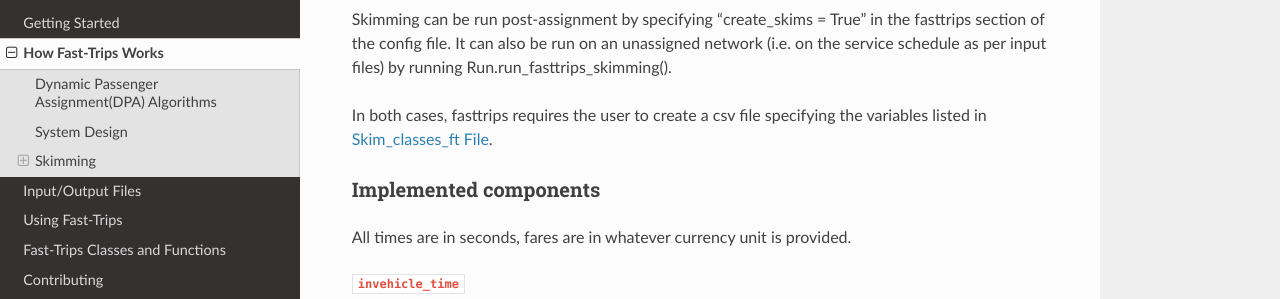
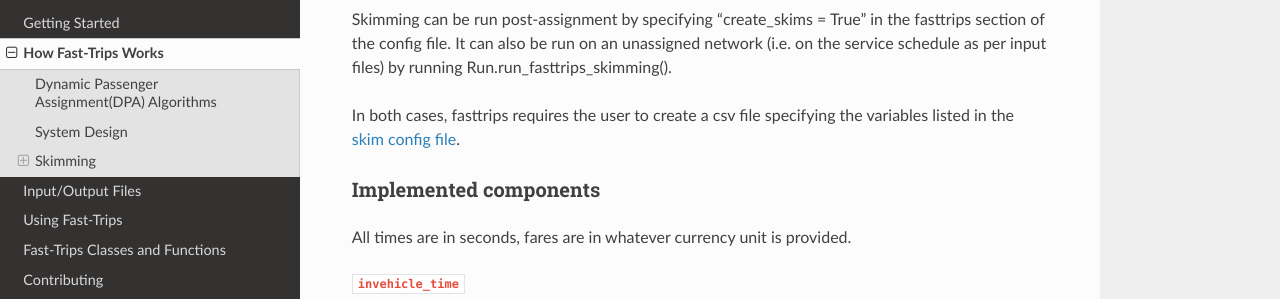
Before and after one commit to Fast-Trips/fast-trips, a Sphinx documentation site: the page built from doc/source/howitworks.rst, in a window 1280 px wide and 900 px high, scrolled down 1228 px. Shown: the part 152-451 px from the top of the window. Built offline with Sphinx 7.4.7 and the Read the Docs theme 2.0.0, drawn with Linux system fonts in a browser that asks for light colours.

Commit message:
more cross refs

```diff
--- a/doc/source/howitworks.rst
+++ b/doc/source/howitworks.rst
@@ -60,8 +60,8 @@
 It can also be run on an unassigned network (i.e. on the service schedule as per input files) by running
 Run.run_fasttrips_skimming().
 
-In both cases, fasttrips requires the user to create a csv file specifying the variables listed in
-:ref:`skim_class_file`.
+In both cases, fasttrips requires the user to create a csv file specifying the variables listed in the
+:ref:`skim config file <skim_class_file>`.
 
 
 Implemented components
```
